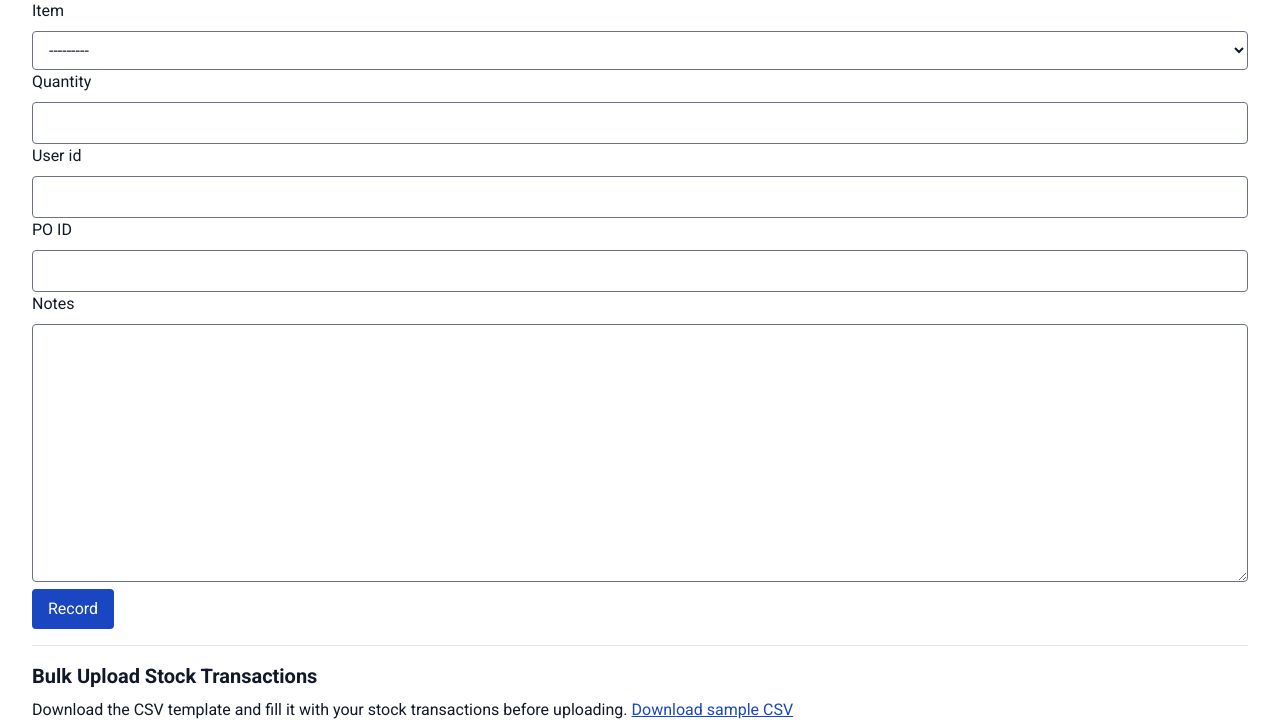
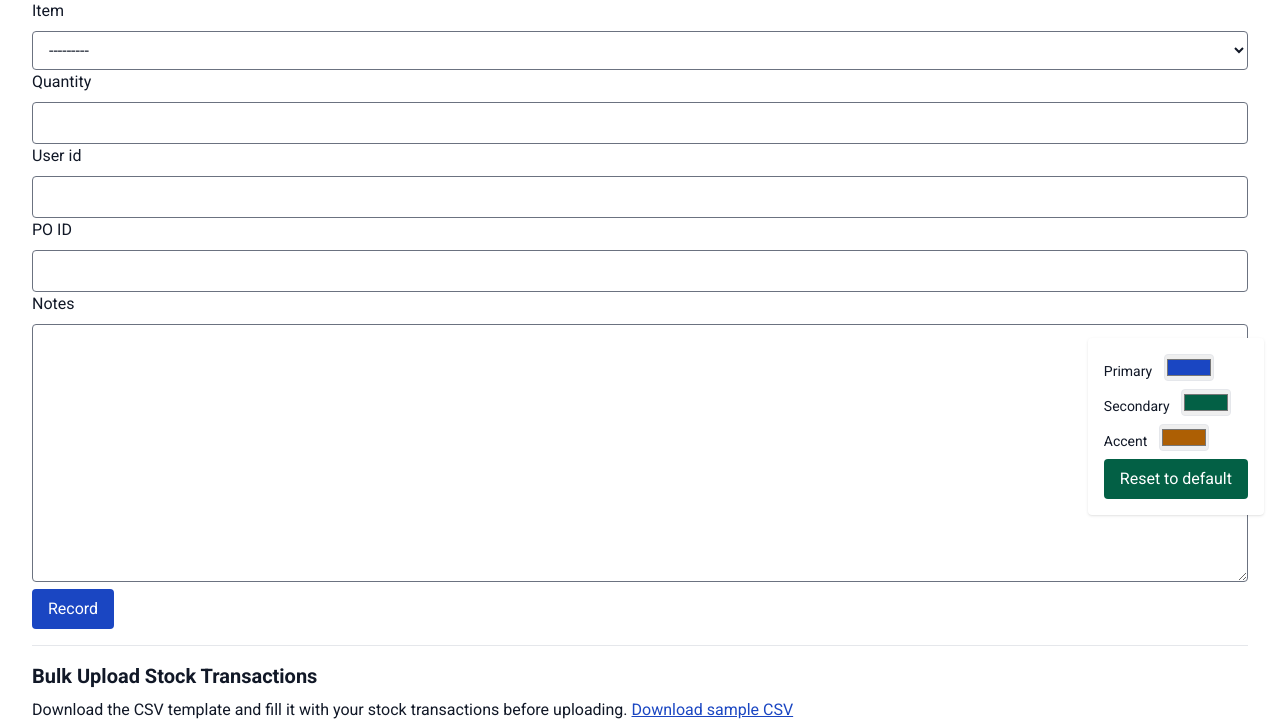
Before and after one commit to arishboteco/Inventory-App, a Django app: page /stock-movements/ in a window 1280 px wide. Shown: the part 269-992 px from the top of the page. Run offline with Django 5.2, Linux system fonts and the light colour scheme; data that the repository does not hold is empty; some libraries are stand-ins or nearby versions.

Commit message:
feat: add customizable theme colours

```diff
--- a/static/css/app.css
+++ b/static/css/app.css
@@ -1,4 +1,10 @@
 @import url('https://fonts.googleapis.com/css2?family=Roboto:wght@400;700&display=swap');
+
+:root {
+  --color-primary: #1a46c2;
+  --color-secondary: #036045;
+  --color-accent: #ad5f04;
+}
 
 /*
 ! tailwindcss v3.4.1 | MIT License | https://tailwindcss.com
@@ -665,7 +671,7 @@ body {
 }
 
 .btn-secondary {
-  background-color: #036045;
+  background-color: var(--color-secondary);
   border-radius: 0.25rem;
   padding-left: 1rem;
   padding-right: 1rem;
@@ -871,6 +877,14 @@ form input:not([type='checkbox']):not([type='radio']):focus,
   inset: 0px;
 }
 
+.bottom-4{
+  bottom: 1rem;
+}
+
+.right-4{
+  right: 1rem;
+}
+
 .top-0{
   top: 0px;
 }
@@ -1130,6 +1144,12 @@ form input:not([type='checkbox']):not([type='radio']):focus,
   margin-bottom: calc(0.25rem * var(--tw-space-y-reverse));
 }
 
+.space-y-2 > :not([hidden]) ~ :not([hidden]){
+  --tw-space-y-reverse: 0;
+  margin-top: calc(0.5rem * calc(1 - var(--tw-space-y-reverse)));
+  margin-bottom: calc(0.5rem * var(--tw-space-y-reverse));
+}
+
 .space-y-4 > :not([hidden]) ~ :not([hidden]){
   --tw-space-y-reverse: 0;
   margin-top: calc(1rem * calc(1 - var(--tw-space-y-reverse)));
@@ -1232,6 +1250,11 @@ form input:not([type='checkbox']):not([type='radio']):focus,
   background-color: rgb(254 226 226 / var(--tw-bg-opacity));
 }
 
+.bg-white{
+  --tw-bg-opacity: 1;
+  background-color: rgb(255 255 255 / var(--tw-bg-opacity));
+}
+
 .bg-yellow-100{
   --tw-bg-opacity: 1;
   background-color: rgb(254 249 195 / var(--tw-bg-opacity));
@@ -1245,6 +1268,10 @@ form input:not([type='checkbox']):not([type='radio']):focus,
   padding: 0.5rem;
 }
 
+.p-4{
+  padding: 1rem;
+}
+
 .p-8{
   padding: 2rem;
 }
--- a/static/js/theme.js
+++ b/static/js/theme.js
@@ -21,5 +21,37 @@
         localStorage.setItem('theme', newTheme);
       });
     }
+
+    ['primary', 'secondary', 'accent'].forEach(function(key) {
+      const storedColor = localStorage.getItem('color-' + key);
+      const picker = document.getElementById('picker-' + key);
+      if (storedColor) {
+        document.documentElement.style.setProperty('--color-' + key, storedColor);
+        if (picker) {
+          picker.value = storedColor;
+        }
+      }
+      if (picker) {
+        picker.addEventListener('input', function() {
+          document.documentElement.style.setProperty('--color-' + key, picker.value);
+          localStorage.setItem('color-' + key, picker.value);
+        });
+      }
+    });
+
+    const reset = document.getElementById('colour-reset');
+    if (reset) {
+      reset.addEventListener('click', function() {
+        ['primary', 'secondary', 'accent'].forEach(function(key) {
+          const picker = document.getElementById('picker-' + key);
+          if (picker) {
+            const defaultVal = picker.getAttribute('value');
+            document.documentElement.style.setProperty('--color-' + key, defaultVal);
+            picker.value = defaultVal;
+          }
+          localStorage.removeItem('color-' + key);
+        });
+      });
+    }
   });
 })();
--- a/templates/_base.html
+++ b/templates/_base.html
@@ -119,6 +119,7 @@
       {% endif %}
       {% block content %}{% endblock %}
     </div>
+    {% include "components/colour_customizer.html" %}
     <script>
       document.getElementById('nav-toggle').addEventListener('click', function () {
         document.getElementById('nav-menu').classList.toggle('max-sm:hidden');
--- /dev/null
+++ b/templates/components/colour_customizer.html
@@ -0,0 +1,15 @@
+<div id="colour-customizer" class="fixed bottom-4 right-4 bg-white dark:bg-slate-800 p-4 rounded shadow space-y-2">
+  <label class="block text-sm">
+    Primary
+    <input type="color" id="picker-primary" value="#1a46c2" class="ml-2 border rounded">
+  </label>
+  <label class="block text-sm">
+    Secondary
+    <input type="color" id="picker-secondary" value="#036045" class="ml-2 border rounded">
+  </label>
+  <label class="block text-sm">
+    Accent
+    <input type="color" id="picker-accent" value="#ad5f04" class="ml-2 border rounded">
+  </label>
+  <button id="colour-reset" type="button" class="btn-secondary w-full mt-2">Reset to default</button>
+</div>
--- a/templates/components/table.html
+++ b/templates/components/table.html
@@ -2,7 +2,7 @@
 <div class="max-md:overflow-x-auto">
   {% block actions %}{% endblock %}
   <table class="table w-full table-auto text-sm dark:text-white">
-    <thead class="sticky top-0 bg-primary text-white dark:bg-primary-700 dark:text-white">
+    <thead class="sticky top-0 bg-primary text-white dark:bg-primary dark:text-white">
       <tr>
         {% block headers %}{% endblock %}
       </tr>
```
Also changed, not shown: other parts of static/css/app.css (+17 -16 lines), static/src/app.css (+15 -9 lines), tailwind.config.js (+3 -29 lines).
